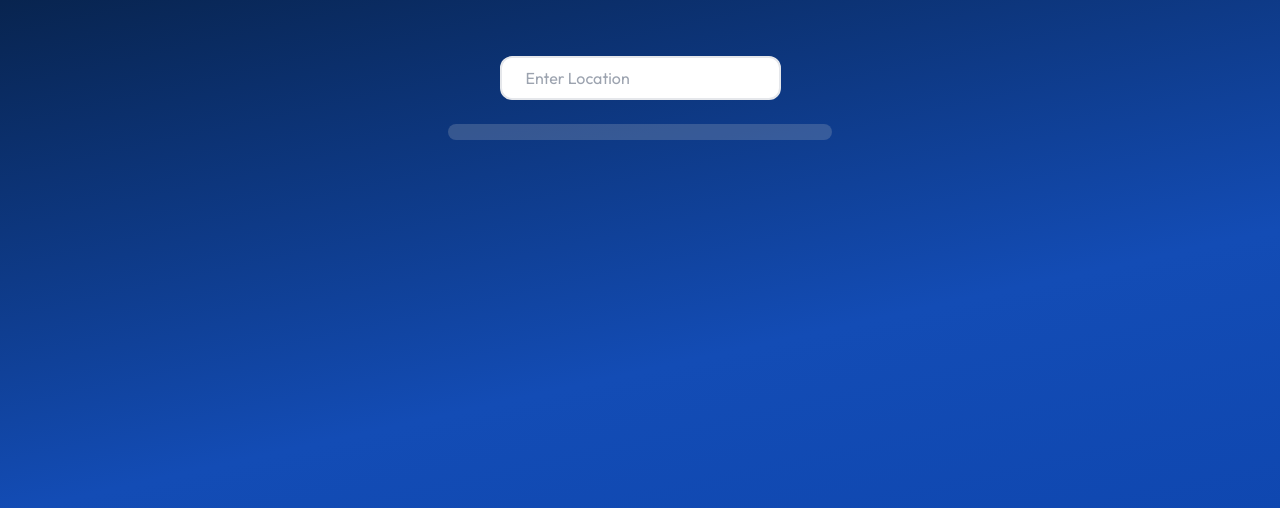
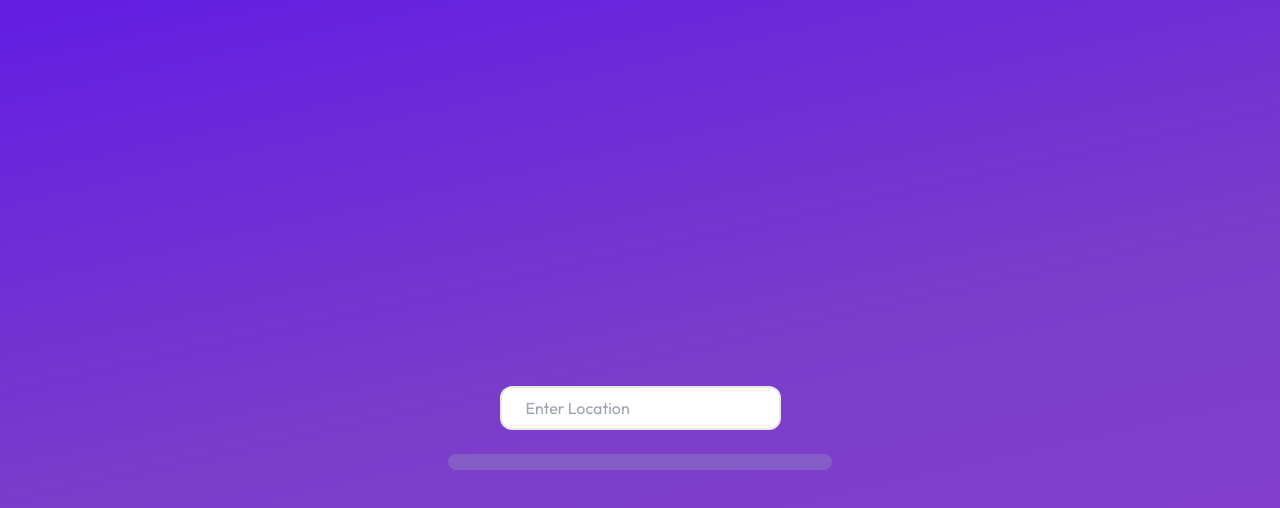
Before and after one commit to Andrew-Vikuk/weatherproj, a React (Create React App) app: page / in a window 1280 px wide. Shown: the top 508 px of the page. Built offline with nearby package versions, Linux system fonts and the light colour scheme.

Commit message:
Preloader

```diff
--- a/public/index.html
+++ b/public/index.html
@@ -10,34 +10,114 @@
       content="Web site created using create-react-app"
     />
     <link rel="apple-touch-icon" href="%PUBLIC_URL%/logo192.png" />
-    <!--
-      manifest.json provides metadata used when your web app is installed on a
-      user's mobile device or desktop. See https://developers.google.com/web/fundamentals/web-app-manifest/
-    -->
     <link rel="manifest" href="%PUBLIC_URL%/manifest.json" />
-    <!--
-      Notice the use of %PUBLIC_URL% in the tags above.
-      It will be replaced with the URL of the `public` folder during the build.
-      Only files inside the `public` folder can be referenced from the HTML.
+    <title>React App</title>
 
-      Unlike "/favicon.ico" or "favicon.ico", "%PUBLIC_URL%/favicon.ico" will
-      work correctly both with client-side routing and a non-root public URL.
-      Learn how to configure a non-root public URL by running `npm run build`.
-    -->
-    <title>React App</title>
+    <style>
+      * {
+	border: 0;
+	box-sizing: border-box;
+	margin: 0;
+	padding: 0;
+}
+:root {
+	--hue: 223;
+	--bg: hsl(var(--hue),10%,90%);
+	--fg: hsl(var(--hue),10%,10%);
+}
+body {
+	background: linear-gradient(167.44deg, #621de2 0%, #7a3dca 47.38%, #8b41d1 100%);
+  background-repeat: no-repeat;
+  background-size: cover;
+  height: 100vh;
+	display: grid;
+	place-items: center;
+	transition: background-color 0.3s;
+}
+main {
+	padding: 1.5em 0;
+}
+
+.pl,
+.pl__worm {
+	animation-duration: 3s;
+	animation-iteration-count: infinite;
+}
+.pl {
+	animation-name: bump;
+	animation-timing-function: linear;
+	width: 8em;
+	height: 8em;
+}
+.pl__ring {
+	stroke: hsla(var(--hue),10%,10%,0.1);
+	transition: stroke 0.3s;
+}
+.pl__worm {
+	animation-name: worm;
+	animation-timing-function: cubic-bezier(0.42,0.17,0.75,0.83);
+}
+
+/* Dark theme */
+@media (prefers-color-scheme: dark) {
+	:root {
+		--bg: hsl(var(--hue),10%,10%);
+		--fg: hsl(var(--hue),10%,90%);
+	}
+	.pl__ring {
+		stroke: hsla(var(--hue),10%,90%,0.1);
+	}
+}
+
+/* Animations */
+@keyframes bump {
+	from,
+	42%,
+	46%,
+	51%,
+	55%,
+	59%,
+	63%,
+	67%,
+	71%,
+	74%,
+	78%,
+	81%,
+	85%,
+	88%,
+	92%,
+	to { transform: translate(0,0); }
+	44% { transform: translate(1.33%,6.75%); }
+	53% { transform: translate(-16.67%,-0.54%); }
+	61% { transform: translate(3.66%,-2.46%); }
+	69% { transform: translate(-0.59%,15.27%); }
+	76% { transform: translate(-1.92%,-4.68%); }
+	83% { transform: translate(9.38%,0.96%); }
+	90% { transform: translate(-4.55%,1.98%); }
+}
+@keyframes worm {
+	from { stroke-dashoffset: 10; }
+	25% { stroke-dashoffset: 295; }
+	to { stroke-dashoffset: 1165; }
+}
+
+</style>
   </head>
+
   <body>
-    <noscript>You need to enable JavaScript to run this app.</noscript>
-    <div id="root"></div>
-    <!--
-      This HTML file is a template.
-      If you open it directly in the browser, you will see an empty page.
-
-      You can add webfonts, meta tags, or analytics to this file.
-      The build step will place the bundled scripts into the <body> tag.
-
-      To begin the development, run `npm start` or `yarn start`.
-      To create a production bundle, use `npm run build` or `yarn build`.
-    -->
+    <div id="root">
+      <div class="preloader" id="spinner">
+        <svg class="pl" viewBox="0 0 128 128" width="128px" height="128px" xmlns="http://www.w3.org/2000/svg">
+          <defs>
+            <linearGradient id="pl-grad" x1="0" y1="0" x2="0" y2="1">
+              <stop offset="0%" stop-color="hsl(193,90%,55%)" />
+              <stop offset="100%" stop-color="hsl(223,90%,55%)" />
+            </linearGradient>
+          </defs>
+          <circle class="pl__ring" r="56" cx="64" cy="64" fill="none" stroke="hsla(0,10%,10%,0.1)" stroke-width="16" stroke-linecap="round" />
+          <path class="pl__worm" d="M92,15.492S78.194,4.967,66.743,16.887c-17.231,17.938-28.26,96.974-28.26,96.974L119.85,59.892l-99-31.588,57.528,89.832L97.8,19.349,13.636,88.51l89.012,16.015S81.908,38.332,66.1,22.337C50.114,6.156,36,15.492,36,15.492a56,56,0,1,0,56,0Z" fill="none" stroke="url(#pl-grad)" stroke-width="16" stroke-linecap="round" stroke-linejoin="round" stroke-dasharray="44 1111" stroke-dashoffset="10" />
+        </svg>
+      </div>
+    </div>
   </body>
 </html>
--- a/src/App.jsx
+++ b/src/App.jsx
@@ -5,6 +5,7 @@ function App() {
 
   const [data, setData] = useState({});
   const [loсation, setLocation] = useState("");
+  const [loading, setLoading] = useState(true);
 
   const url = `https://api.openweathermap.org/data/2.5/weather?q=${loсation}&units=imperial&appid=a3dc501f090463d7c22b1396b8dcf784`
   const searchLocation = (event) => {
@@ -28,16 +29,16 @@ function App() {
     }
   }
 
-
-
-  var today = new Date(),
-
-  time = today.getHours();
-console.log(time)
-
-
+  const spinner = document.getElementById("spinner");
+  if (spinner) {
+    setTimeout(() => {
+      spinner.style.display = "none";
+      setLoading(false);
+    }, 2000);
+  }
 
   return (
+    !loading && (
     <div className="App pt-14">
       <div className="main">
         <input
@@ -69,7 +70,7 @@ console.log(time)
 
       </div>
     </div>
-  );
+  ));
 }
 
 export default App;
--- a/src/index.css
+++ b/src/index.css
@@ -14,7 +14,7 @@
 }
 
 body{
-  background: linear-gradient(167.44deg, #08244F 0%, #134CB5 47.38%, #0B42AB 100%);
+  background: linear-gradient(167.44deg, #621de2 0%, #7a3dca 47.38%, #8b41d1 100%);
   background-repeat: no-repeat;
   background-size: cover;
   height: 100vh;
```
Also changed, not shown: src/images/bg.png (added). Lines whose indentation alone changed are shown as unchanged.
